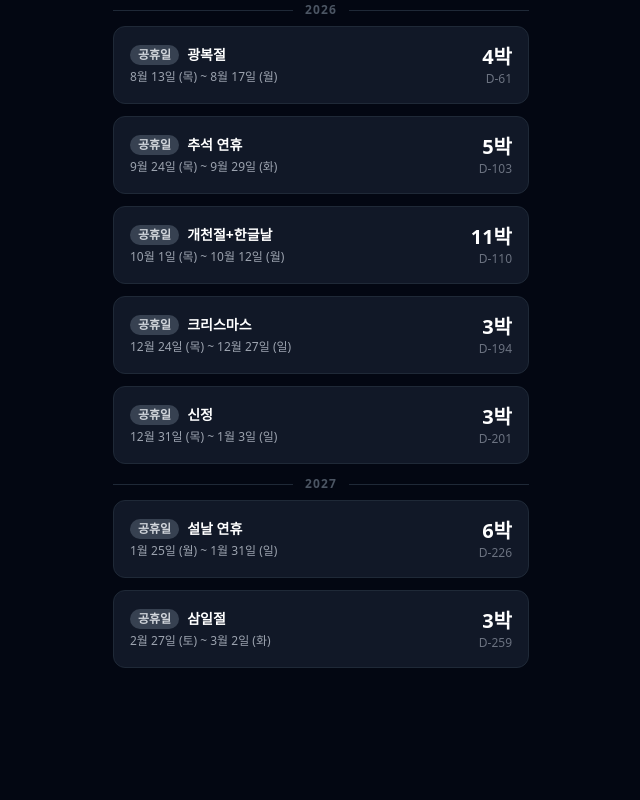
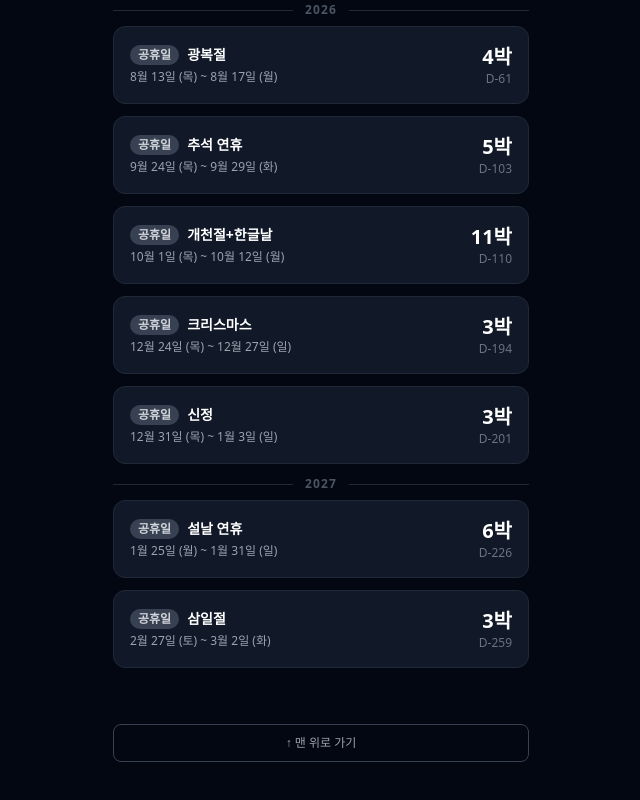
Before and after one commit to uther-son/flight-dashboard, a Next.js app: page / in a window 1280 px wide. Shown: the part 486-1286 px from the top of the page, without its empty margins (319-959 px from the left). Before the commit the page ends 1226 px from the top, so only its background shows below. Built offline with nearby package versions, Linux system fonts and the light colour scheme.

Commit message:
feat: 맨 위로 가기 버튼 추가 - 클릭 시 스크롤 최상단 이동 + 펼쳐진 카드 전체 접기

```diff
--- a/src/app/page.tsx
+++ b/src/app/page.tsx
@@ -3,6 +3,7 @@ import { formatKRW, formatUpdatedAt } from '@/lib/format';
 import { ExpandableDealList } from '@/components/ExpandableDealList';
 import { PriceTrend } from '@/components/PriceTrend';
 import { TravelCalendar } from '@/components/TravelCalendar';
+import { BackToTopButton } from '@/components/BackToTopButton';
 
 export const dynamic = 'force-dynamic';
 
@@ -121,6 +122,8 @@ export default async function Dashboard() {
           </div>
         </div>
       )}
+
+      <BackToTopButton />
     </main>
   );
 }
--- /dev/null
+++ b/src/components/BackToTopButton.tsx
@@ -0,0 +1,19 @@
+'use client';
+
+import { COLLAPSE_ALL_EVENT } from './ExpandableDealList';
+
+export function BackToTopButton() {
+  const handleClick = () => {
+    window.dispatchEvent(new Event(COLLAPSE_ALL_EVENT));
+    window.scrollTo({ top: 0, behavior: 'smooth' });
+  };
+
+  return (
+    <button
+      onClick={handleClick}
+      className="w-full text-xs text-gray-400 border border-gray-700 rounded-lg py-2.5 mt-6 hover:border-gray-500 transition"
+    >
+      ↑ 맨 위로 가기
+    </button>
+  );
+}
--- a/src/components/ExpandableDealList.tsx
+++ b/src/components/ExpandableDealList.tsx
@@ -1,13 +1,20 @@
 'use client';
 
-import { useState } from 'react';
+import { useEffect, useState } from 'react';
 import type { FlightDeal } from '@/lib/types';
 import { DealCard } from './DealCard';
 
 const PAGE_SIZE = 5;
+export const COLLAPSE_ALL_EVENT = 'flight-dashboard:collapse-all';
 
 export function ExpandableDealList({ deals, threshold }: { deals: FlightDeal[]; threshold?: number }) {
   const [visibleCount, setVisibleCount] = useState(PAGE_SIZE);
+
+  useEffect(() => {
+    const handler = () => setVisibleCount(PAGE_SIZE);
+    window.addEventListener(COLLAPSE_ALL_EVENT, handler);
+    return () => window.removeEventListener(COLLAPSE_ALL_EVENT, handler);
+  }, []);
 
   if (deals.length === 0) return null;
 
```
